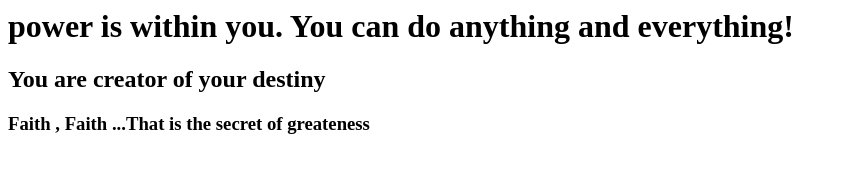
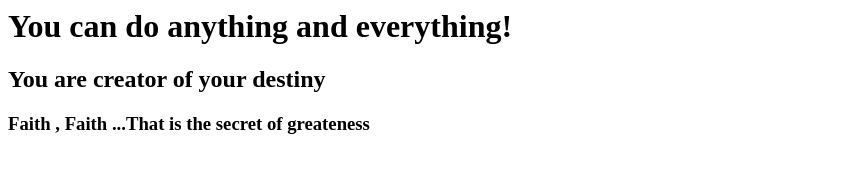
Before and after one commit to VenkiSagaMicroService/firstgitrepo, a plain HTML site: page index.html in a window 1280 px wide. Shown: the whole page, without its empty margins (0-846 px from the left). Drawn offline with Linux system fonts and the light colour scheme.

Commit message:
Update index.html

```diff
--- a/index.html
+++ b/index.html
@@ -1,7 +1,7 @@
 <html>
 
 <body>
-	<h1>power is within you. You can do anything and everything!</h1>
+	<h1>You can do anything and everything!</h1>
 	<h2> You are creator of your destiny</h2>
 	<h3>Faith , Faith ...That is the secret of greateness</h3>
 	</body>
```
